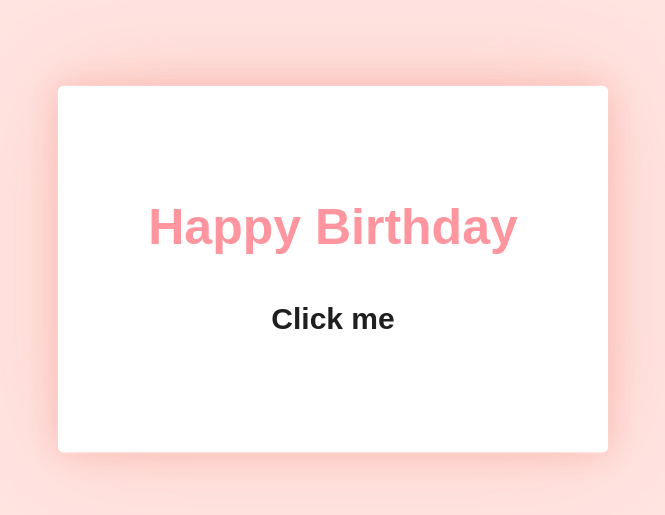
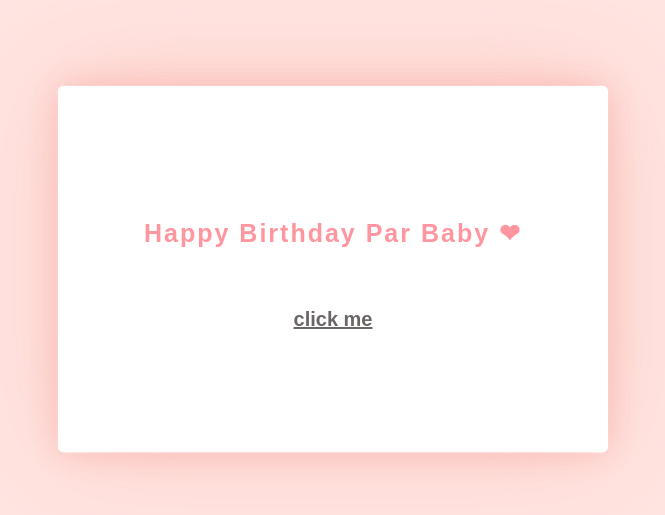
Before and after one commit to zinminthant/hbd, a plain HTML site: page index.html in a window 1280 px wide. Shown: the part 131-646 px from the top of the page, without its empty margins (307-972 px from the left). Drawn offline with nearby package versions, Linux system fonts and the light colour scheme.

Commit message:
Update index.html

```diff
--- a/index.html
+++ b/index.html
@@ -27,7 +27,7 @@ body {
   transform-origin: right center;
   transition: transform 1s ease;
   font-family: "Allan", sans-serif;
-  color: #1F1F1F;
+  color:#6a6666;
 }
 
 .envelope .front, .envelope .back {
@@ -90,13 +90,15 @@ body {
 }
 
 .envelope .front .mail p:first-child {
-  font-size: 50px;
+  font-size: 25px;
   line-height: 50px;
   color: #ff969f;
+  letter-spacing: 2px;
 }
 
 .envelope .front .mail p:last-child {
-  font-size: 30px;
+  font-size: 20px;
+  text-decoration: underline;
 }
 
 
@@ -472,6 +474,11 @@ body {
   animation: fire 2s infinite;
 }
 
+.bo{
+font-size:11px;
+font-weight:bold;
+}
+
 
 @keyframes fire {
   0% {
@@ -495,26 +502,26 @@ body {
     <div class="envelope new">
         <div class="front">
           <div class="mail">
-            <p>Happy Birthday<br><br>
-            <p>Click me</p>
+            <p>Happy Birthday Par Baby  ❤<br><br>
+            <p>click me</p>
           </div>
         </div>
         <div class="back">
           <div class="letter">
-                  <p>As the sun rises in Japan, know that my heart beats across these miles, sending all the love your way.<br>
-                    Today marks another beautiful year of your presence in this world,
-                    radiating joy and grace wherever you go.<br> Though we're 179 days apart, our love bridges every mile.<br>
+                  <p>As the sun🌞 rises in Japan🇯🇵, know that my heart❤️ beats across these miles, sending all the love💌 your way.<br>
+                    Today marks another beautiful year of your presence👧🏻 in this world,
+                    <br> Though we're <span class="bo">180 days apart</span>, our love️❤️ bridges every mile.<br>
 
                    Here's to the countless moments we've cherished and the infinite ones waiting for us.<br>
-                    With every day,I'm counting the moments until we celebrate together. <br>
-                    Next year, I will try to be by your side, creating beautiful memories on your special day.<br>
+                    With every day,<span class="bo">I'm counting⏲️ the moments until we celebrate together🤲🏻.</span> <br>
+                    Next year📅, I will try to be by your side🤲🏻, creating beautiful memories🌇 on your special day.<br>
 
-                   As we celebrate your birthday,
-                    let's also celebrate the incredible journey we've had together—one year and eight months of love.<br>
+                   As we celebrate your birthday🎁,
+                    let's also celebrate the incredible journey we've had together <span class="bo">one year and eight months</span> of love.<br>
 
-                    May this day be as radiant as your smile and as beautiful as your soul.<br><br>
-                    <b>Happy Birthday, my dear.</b>
-                    Here's to us and the wonderful future ahead. </p>
+                    <span class="bo" style="color:red">May this day📅 be as radiant as your smile and as beautiful as your soul.</span><br>
+                    <span class="bo">Happy Birthday🎂</span>, my dear❤️.
+                    </p>
 
 
           <!-- <div class="box">
```
